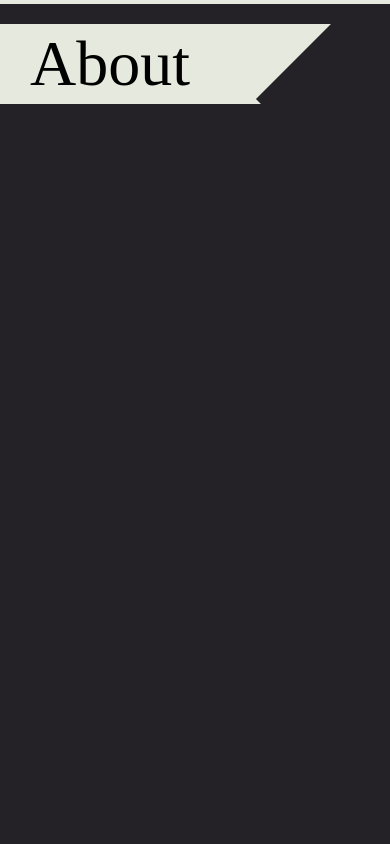
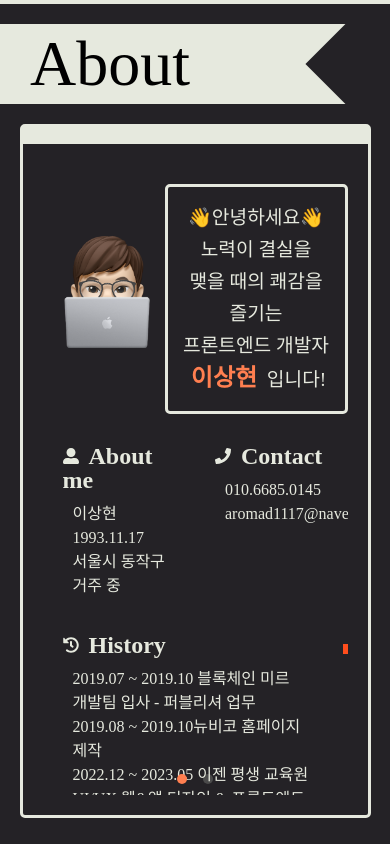
Before and after one commit to aromad17/portfolio_sh, a React (Create React App) app: page / in a window 390 px wide. Shown: the part 840-1684 px from the top of the page. Built offline with nearby package versions, Linux system fonts and the light colour scheme; a web font is replaced by a local one.

Commit message:
about 반응형 중

```diff
--- a/src/components/About.js
+++ b/src/components/About.js
@@ -3,10 +3,27 @@ import 'styles/about.css'
 import { FaUserAlt, FaPhone, FaHistory } from "react-icons/fa";
 import { Swiper, SwiperSlide } from 'swiper/react';
 import 'swiper/css';
-import 'styles/stripe.scss';
+import 'swiper/css/pagination';
+import { Navigation, Pagination } from 'swiper';
+
+function About() {
 
 
-function About() {
+
+  function moveFirstLiToEnd() {
+    const skills = document.querySelectorAll(".about_skills_bottom>ul");
+    const skill = document.querySelectorAll(".about_skills_bottom>ul>li");
+
+    if (skills.length > 0 && skill.length > 0) {
+      for (let i = 0; i < 9; i++) {
+        const firstLi = skill[i].cloneNode(true); // i번째 요소를 복제
+
+        const firstUl = skills[0];
+        firstUl.appendChild(firstLi); // 복제된 요소를 맨 뒤에 추가
+      }
+    }
+  }
+
 
   useEffect(() => {
     const about = document.querySelector('.about');
@@ -15,17 +32,18 @@ function About() {
     about.style.transition = 'all 0.5s'; // 0.5초 동안 변화
     aboutMove.style.transition = 'all 0.5s linear 0s, opacity 1s linear 0s';
 
+
+
     window.addEventListener('scroll', () => {
       let scrollPosition = window.scrollY || window.pageYOffset;
       const computedStyle = window.getComputedStyle(aboutMove);
       const aboutWid = aboutMove.offsetWidth;
       about.style.height = (aboutWid - 2000) + 'px';
+      let windowH = window.innerHeight;
+      let leftPercentage = -((scrollPosition - windowH) / 10) + '%';
 
-      if (window.innerWidth >= 768) {
+      if (window.innerWidth > 846) {
         if (scrollPosition > 900) {
-          let windowH = window.innerHeight;
-          let leftPercentage = -((scrollPosition - windowH) / 10) + '%';
-
           if (scrollPosition <= windowH) {
             about.style.position = 'relative';
             about.style.top = '0';
@@ -33,7 +51,6 @@ function About() {
             aboutMove.style.top = '250px';
             aboutMove.style.transform = 'translateX(' + leftPercentage + ')';
             aboutMove.style.opacity = '1';
-
           } else if (scrollPosition > windowH) {
             about.style.position = 'sticky';
             about.style.top = '0';
@@ -43,21 +60,42 @@ function About() {
             aboutMove.style.top = '250px';
             aboutMove.style.transform = 'translateX(' + leftPercentage + ')';
             aboutMove.style.opacity = '1';
-
             if (Number(leftPercentage.replace('%', '')) < -60) {
               about.style.position = 'relative';
               about.style.top = "0";
               aboutMove.style.transform = 'translateX(-60%)';
               aboutMove.style.opacity = '1';
-              // if (Number(leftPercentage.replace('%', '')) < -180) {
-              //   aboutMove.style.position = 'absolute';
-              //   aboutMove.style.top = '250px';
-              // }
             }
           }
-        } else {
-          // 스크롤이 900보다 작을 때 처리
         }
+      } else if (window.innerWidth <= 845) {
+
+        // setInterval(moveFirstLiToEnd, 3500);
+        // (function ulLeft() {
+        //   const skills = document.querySelectorAll(".about_skills_bottom>ul");
+        //   let leftValue = 50;
+        //   setInterval(() => {
+        //     leftValue -= 50;
+        //     skills.forEach((ul) => {
+        //       ul.style.left = `${leftValue}px`;
+        //     });
+        //   }, 1000)
+        // })();
+
+
+
+        if (scrollPosition >= 400) {
+          console.log(123123123123)
+          about.style.position = 'relative';
+          about.style.top = '0';
+          sectionT.style.position = 'absolute';
+          sectionT.style.top = 20 + 'px';
+          aboutMove.style.position = 'abosolute';
+          aboutMove.style.top = '120px';
+          aboutMove.style.transform = 'translateX(0)';
+          aboutMove.style.opacity = '1';
+        }
+
       }
     });
   }, []);
@@ -100,7 +138,7 @@ function About() {
                 <dt><FaHistory />History</dt>
                 <dd>2019.07 ~ 2019.10 블록체인 미르 개발팀 입사 - 퍼블리셔 업무</dd>
                 <dd>2019.08 ~ 2019.10 뉴비코 홈페이지 제작</dd>
-                <dd>2022.12 ~ 2023.05 이젠 평생 교육원 UI/UX 웹&앱 디자인 & 프론트엔드 강의 수료</dd>
+                <dd>2022.12 ~ 2023.05 이젠 아카데미 평생 교육원 UI/UX 웹&앱 디자인 & 프론트엔드 강의 수료</dd>
               </dl>
             </div>
           </div>
@@ -116,9 +154,9 @@ function About() {
                 <div className='about_skills_pic'>
 
                   <img src={process.env.PUBLIC_URL + '/images/me.png'} alt="me" />
-                  <p>안녕하세요,<br />
-                    노력이 결실을 맺을 때의 쾌감을 즐기는
-                    UI 개발자 <strong>이상현</strong> 입니다!
+                  <p>&#128075;안녕하세요&#128075; <br />
+                    노력이 결실을 맺을 때의 쾌감을 즐기는<br />
+                    프론트엔드 개발자 <strong>이상현</strong> 입니다!
                   </p>
                 </div>
 
@@ -127,19 +165,20 @@ function About() {
 
               <div className='about_skills_top_right'>
                 <Swiper
+                  modules={[Navigation, Pagination]}
                   slidesPerView={1}
+                  pagination={{ clickable: true }}
                 >
+
                   <SwiperSlide>
-                    <ul>
-                      <li>html5/css3.0한국형 웹접근성 지침(KWCAG 2.1)을 준수한 기본 마크업과 레이아웃 구성</li>
-                      <li>반응형MEDIA Query를 이용한 반응형 웹페이지 하드코딩 제작 가능</li>
-                      <li>JAVA SCRIPTJAVA SCRIPT 기분문법(core) 하드코딩 가능
-                        (2Depth animation을 활용한 네비게이션 하드코딩 제작가능)
-                        (BUTTON형, DOT형 반응형 슬라이드 하드코딩 제작)</li>
-                      <li>Firebase 연동 백엔드 기능 구현 가능</li>
-                    </ul>
-                  </SwiperSlide>
-                  <SwiperSlide>
+                    <div className='about_skills_pic'>
+
+                      <img src={process.env.PUBLIC_URL + '/images/me.png'} alt="me" />
+                      <p>&#128075;안녕하세요&#128075; <br />
+                        노력이 결실을 맺을 때의 쾌감을 즐기는<br />
+                        프론트엔드 개발자 <strong>이상현</strong> 입니다!
+                      </p>
+                    </div>
                     <div className='about_me_top'>
                       <div className='about_me_left about_me_text'>
                         <dl>
@@ -166,13 +205,106 @@ function About() {
                       </dl>
                     </div>
                   </SwiperSlide>
+                  <SwiperSlide>
+                    <ul>
+                      <li>html5/css3.0한국형 웹접근성 지침(KWCAG 2.1)을 준수한 기본 마크업과 레이아웃 구성</li>
+                      <li>반응형MEDIA Query를 이용한 반응형 웹페이지 하드코딩 제작 가능</li>
+                      <li>JAVASCRIPT 기분문법(core) 하드코딩 가능
+                        (2Depth animation을 활용한 네비게이션 하드코딩 제작가능)
+                        (BUTTON형, DOT형 반응형 슬라이드 하드코딩 제작)</li>
+                      <li>Firebase 연동 백엔드 기능 구현 가능</li>
+                    </ul>
+                    <ul className='about_skills_icon'>
+                      <li className='skill_html'>
+                        <img src={process.env.PUBLIC_URL + '/images/html5.png'} alt='html5' />
+                        <span className='skill_status'>
+                          html5
+                        </span>
+                        <span className='skill_percentage'>
+                          70%
+                        </span>
+                      </li>
+                      <li className='skill_css'>
+                        <img src={process.env.PUBLIC_URL + '/images/css3.png'} alt='css3' />
+                        <span className='skill_status'>
+                          html5
+                        </span>
+                        <span className='skill_percentage'>
+                          70%
+                        </span>
+                      </li>
+                      <li className='skill_js'>
+                        <img src={process.env.PUBLIC_URL + '/images/javascript.png'} alt='javascript' />
+                        <span className='skill_status'>
+                          html5
+                        </span>
+                        <span className='skill_percentage'>
+                          70%
+                        </span>
+                      </li>
+                      <li className='skill_react'>
+                        <img src={process.env.PUBLIC_URL + '/images/react.png'} alt='react' />
+                        <span className='skill_status'>
+                          html5
+                        </span>
+                        <span className='skill_percentage'>
+                          70%
+                        </span>
+                      </li>
+                      <li className='skill_ts'>
+                        <img src={process.env.PUBLIC_URL + '/images/typescript.png'} alt='typescript' />
+                        <span className='skill_status'>
+                          html5
+                        </span>
+                        <span className='skill_percentage'>
+                          70%
+                        </span>
+                      </li>
+                      <li className='skill_sass'>
+                        <img src={process.env.PUBLIC_URL + '/images/sass.png'} alt='sass' />
+                        <span className='skill_status'>
+                          html5
+                        </span>
+                        <span className='skill_percentage'>
+                          70%
+                        </span>
+                      </li>
+                      <li className='skill_figma'>
+                        <img src={process.env.PUBLIC_URL + '/images/figma.png'} alt='figma' />
+                        <span className='skill_status'>
+                          html5
+                        </span>
+                        <span className='skill_percentage'>
+                          70%
+                        </span>
+                      </li>
+                      <li className='skill_photoshop'>
+                        <img src={process.env.PUBLIC_URL + '/images/photoshop.png'} alt='photoshop' />
+                        <span className='skill_status'>
+                          html5
+                        </span>
+                        <span className='skill_percentage'>
+                          70%
+                        </span>
+                      </li>
+                      <li className='skill_illustrator'>
+                        <img src={process.env.PUBLIC_URL + '/images/illustrator.png'} alt='illustrator' />
+                        <span className='skill_status'>
+                          html5
+                        </span>
+                        <span className='skill_percentage'>
+                          70%
+                        </span>
+                      </li>
+                    </ul>
+                  </SwiperSlide>
                 </Swiper>
 
               </div>
             </div>
             <div className='about_skills_bottom'>
               <ul>
-                <li>
+                <li className='skill_html'>
                   <img src={process.env.PUBLIC_URL + '/images/html5.png'} alt='html5' />
                   <span className='skill_status'>
                     html5
@@ -181,7 +313,7 @@ function About() {
                     70%
                   </span>
                 </li>
-                <li>
+                <li className='skill_css'>
                   <img src={process.env.PUBLIC_URL + '/images/css3.png'} alt='css3' />
                   <span className='skill_status'>
                     html5
@@ -190,7 +322,7 @@ function About() {
                     70%
                   </span>
                 </li>
-                <li>
+                <li className='skill_js'>
                   <img src={process.env.PUBLIC_URL + '/images/javascript.png'} alt='javascript' />
                   <span className='skill_status'>
                     html5
@@ -199,7 +331,7 @@ function About() {
                     70%
                   </span>
                 </li>
-                <li>
+                <li className='skill_react'>
                   <img src={process.env.PUBLIC_URL + '/images/react.png'} alt='react' />
                   <span className='skill_status'>
                     html5
@@ -208,7 +340,7 @@ function About() {
                     70%
                   </span>
                 </li>
-                <li>
+                <li className='skill_ts'>
                   <img src={process.env.PUBLIC_URL + '/images/typescript.png'} alt='typescript' />
                   <span className='skill_status'>
                     html5
@@ -217,7 +349,7 @@ function About() {
                     70%
                   </span>
                 </li>
-                <li>
+                <li className='skill_sass'>
                   <img src={process.env.PUBLIC_URL + '/images/sass.png'} alt='sass' />
                   <span className='skill_status'>
                     html5
@@ -226,7 +358,16 @@ function About() {
                     70%
                   </span>
                 </li>
-                <li>
+                <li className='skill_figma'>
+                  <img src={process.env.PUBLIC_URL + '/images/figma.png'} alt='figma' />
+                  <span className='skill_status'>
+                    html5
+                  </span>
+                  <span className='skill_percentage'>
+                    70%
+                  </span>
+                </li>
+                <li className='skill_photoshop'>
                   <img src={process.env.PUBLIC_URL + '/images/photoshop.png'} alt='photoshop' />
                   <span className='skill_status'>
                     html5
@@ -235,17 +376,8 @@ function About() {
                     70%
                   </span>
                 </li>
-                <li>
+                <li className='skill_illustrator'>
                   <img src={process.env.PUBLIC_URL + '/images/illustrator.png'} alt='illustrator' />
-                  <span className='skill_status'>
-                    html5
-                  </span>
-                  <span className='skill_percentage'>
-                    70%
-                  </span>
-                </li>
-                <li>
-                  <img src={process.env.PUBLIC_URL + '/images/figma.png'} alt='figma' />
                   <span className='skill_status'>
                     html5
                   </span>
--- a/src/index.js
+++ b/src/index.js
@@ -5,7 +5,5 @@ import App from './App';
 
 const root = ReactDOM.createRoot(document.getElementById('root'));
 root.render(
-  <React.StrictMode>
-    <App />
-  </React.StrictMode>
+  <App />
 );
--- a/src/styles/about.css
+++ b/src/styles/about.css
@@ -105,11 +105,11 @@
 
 .about_skills_top_left>.about_skills_pic {
   position: absolute;
-  top: 30%;
+  top: 50%;
   left: 50%;
   transform: translate(-50%, -50%);
   width: 60%;
-  height: 40%;
+  height: 100%;
 }
 
 .about_skills_pic>img {
@@ -148,8 +148,12 @@
 
 }
 
-.swiper-slide:nth-of-type(2) {
-  display: none !important;
+.swiper-slide:nth-of-type(1) {
+  display: none;
+}
+
+.swiper-slide:nth-of-type(2)>.about_skills_icon {
+  display: none;
 }
 
 .swiper-slide ul {
@@ -196,7 +200,8 @@
 
 
 
-.about_skills_bottom>ul>li>.skill_status {
+.about_skills_bottom>ul>li>.skill_status,
+.about_skills_icon>li>.skill_status {
   position: relative;
   width: 100%;
   height: 20px;
@@ -207,7 +212,8 @@
 }
 
 
-.about_skills_bottom>ul>li>.skill_status:before {
+.about_skills_bottom>ul>li>.skill_status:before,
+.about_skills_icon>li>.skill_status:before {
   content: "";
   display: block;
   position: absolute;
@@ -216,86 +222,96 @@
   height: 20px;
 }
 
-.about_skills_bottom>ul>li>.skill_percentage {
+.about_skills_bottom>ul>li>.skill_percentage,
+.about_skills_icon>li>.skill_percentage {
   margin-top: 10px;
-  color: green
 }
 
-.about_skills_bottom>ul>li:nth-child(1)>.skill_status:before {
+.skill_html>.skill_status:before {
   background: #FF4E1D;
 }
 
-.about_skills_bottom>ul>li:nth-child(2)>.skill_status:before {
+.skill_css>.skill_status:before {
   background: #0277BD;
 }
 
-.about_skills_bottom>ul>li:nth-child(3)>.skill_status:before {
+.skill_js>.skill_status:before {
   background: #FFCA28;
 }
 
-.about_skills_bottom>ul>li:nth-child(4)>.skill_status:before {
+.skill_react>.skill_status:before {
   background: #00CCFF;
 }
 
-.about_skills_bottom>ul>li:nth-child(5)>.skill_status:before {
+.skill_ts>.skill_status:before {
   background: #017ACB;
 }
 
-.about_skills_bottom>ul>li:nth-child(6)>.skill_status:before {
+.skill_sass>.skill_status:before {
   background: #CD6799;
 }
 
-.about_skills_bottom>ul>li:nth-child(7)>.skill_status:before {
+.skill_figma>.skill_status:before {
+  background: #0ACF83;
+}
+
+.skill_photoshop>.skill_status:before {
   background: #31C5F0;
 }
 
-.about_skills_bottom>ul>li:nth-child(8)>.skill_status:before {
+.skill_illustrator>.skill_status:before {
   background: #FF7F18;
 }
 
-.about_skills_bottom>ul>li:nth-child(9)>.skill_status:before {
-  background: #0ACF83;
-}
-
-.about_skills_bottom>ul>li:nth-child(1)>.skill_percentage {
+.skill_html>.skill_percentage {
   color: #FF4E1D;
 }
 
-.about_skills_bottom>ul>li:nth-child(2)>.skill_percentage {
+.skill_css>.skill_percentage {
   color: #0277BD;
 }
 
-.about_skills_bottom>ul>li:nth-child(3)>.skill_percentage {
+.skill_js>.skill_percentage {
   color: #FFCA28;
 }
 
-.about_skills_bottom>ul>li:nth-child(4)>.skill_percentage {
+.skill_react>.skill_percentage {
   color: #00CCFF;
 }
 
-.about_skills_bottom>ul>li:nth-child(5)>.skill_percentage {
+.skill_ts>.skill_percentage {
   color: #017ACB;
 }
 
-.about_skills_bottom>ul>li:nth-child(6)>.skill_percentage {
+.skill_sass>.skill_percentage {
   color: #CD6799;
 }
 
-.about_skills_bottom>ul>li:nth-child(7)>.skill_percentage {
+.skill_figma>.skill_percentage {
+  color: #0ACF83;
+}
+
+.skill_photoshop>.skill_percentage {
   color: #31C5F0;
 }
 
-.about_skills_bottom>ul>li:nth-child(8)>.skill_percentage {
+.skill_illustrator>.skill_percentage {
   color: #FF7F18;
 }
 
-.about_skills_bottom>ul>li:nth-child(9)>.skill_percentage {
-  color: #0ACF83;
-}
+
 
 @media screen and (max-width:845px) {
   .about {
     width: 100%;
+  }
+
+  .about_skills {
+    justify-content: center;
+  }
+
+  .about .contents {
+    height: calc(100vh - 150px);
   }
 
   .about_skills_wrap {
@@ -307,36 +323,57 @@
   }
 
   .about_skills_top {
+    height: 100%;
     flex-direction: column;
   }
 
   .about_skills_top_left {
-    width: 100%;
-    height: 45%;
+    display: none;
   }
 
   .about_skills_top_right {
     display: flex;
-    justify-content: end;
-    width: 70%;
-    height: 55%;
+    width: 90%;
+    height: 100%;
     margin: 0 auto;
+    padding: 20px;
+    border-top: 20px solid #E6E9DE;
+    border-right: 3px solid #E6E9DE;
+    border-bottom: 3px solid #E6E9DE;
+    border-left: 3px solid #E6E9DE;
+    box-sizing: border-box;
+    border-radius: 5px;
+  }
+
+  .about_skills_pic {
+    display: flex;
+    align-items: center;
+    margin-bottom: 30px;
   }
 
   .about_skills_pic>img {
     display: block;
-    width: 50%;
+    width: 40%;
     margin: 0 auto;
   }
 
   .about_skills_pic>p {
     margin: 0 auto;
-    font-size: 1rem;
+    font-size: 1.2rem;
     margin-top: 20px;
     color: #E6E9DE;
-    line-height: 1.5rem;
+    line-height: 2rem;
     text-align: center;
     word-break: keep-all;
+    box-sizing: border-box;
+    border: 3px solid #E6E9DE;
+    border-radius: 5px;
+    padding: 20px;
+  }
+
+  .about_skills_pic>p>strong {
+    font-size: 1.5rem;
+    font-weight: 900;
   }
 
   .swiper {
@@ -346,7 +383,22 @@
   .swiper-slide:nth-of-type(2) {
     display: flex !important;
     flex-direction: column;
-    justify-content: center;
+    justify-content: space-around;
+  }
+
+  .swiper-slide {
+    flex-direction: column;
+  }
+
+  .swiper-pagination-bullet {
+    width: 10px !important;
+    height: 10px !important;
+    margin: 0 8px !important;
+    background: #E6E9DE !important;
+  }
+
+  .swiper-pagination-bullet-active {
+    background: #ff7f50 !important;
   }
 
   .about_me_top,
@@ -354,17 +406,13 @@
     height: auto;
   }
 
-  .swiper-slide>ul {
-    padding: 0 30px;
-  }
-
   .swiper-slide>ul>li {
-    font-size: 1rem;
+    font-size: 1.2rem;
     margin-bottom: 10px;
   }
 
   .about_me_top {
-    margin-bottom: 10px;
+    margin-bottom: 35px;
   }
 
   .about_me_text {
@@ -377,46 +425,93 @@
 
   .about_me_text>dl>dt {
     font-size: 1.5rem;
-    margin-bottom: 5px;
+    font-weight: 900;
+    margin-bottom: 10px;
   }
 
   .about_me_text>dl>dt>svg {
     width: 16px;
     height: 16px;
-    margin-right: 5px;
+    margin-right: 10px;
   }
 
   .about_me_text>dl>dd {
-    font-size: 0.8rem;
-    line-height: 1.2rem;
+    font-size: 1rem;
+    line-height: 1.5rem;
     word-break: keep-all;
   }
 
+
   .about_skills_bottom {
-    padding: 0 20px;
-    box-sizing: border-box;
+    display: none;
   }
 
-  .about_skills_bottom>ul {
-    overflow: hidden;
-    justify-content: space-between;
+  .swiper-slide:nth-of-type(2)>.about_skills_icon {
+    display: flex;
+    position: relative;
+    flex-direction: row;
+    flex-wrap: wrap;
+    justify-content: center;
+    align-items: center;
+    height: auto;
+    padding: 0;
+    transition: left 1s linear 0s;
   }
 
-  .about_skills_bottom>ul>li {
-    height: 100%;
-    margin-right: 5px;
-    justify-content: end;
-    padding-bottom: 30px;
+  ul.about_skills_icon>li {
+    display: flex;
+    flex-direction: column;
+    align-items: center;
+    width: calc(20% - 20px);
+    height: auto;
+    margin-right: 20px;
+    padding-bottom: 15px;
     box-sizing: border-box;
+    list-style: none;
+
   }
 
-  .about_skills_bottom>ul>li>img {
+  ul.about_skills_icon>li:nth-child(5) {
+    margin-right: 0;
+  }
+
+  ul.about_skills_icon>li>img {
     width: 50%;
     height: auto;
   }
 
-  .about_skills_bottom>ul>li>.skill_status {
+  ul.about_skills_icon>li>.skill_status {
     width: 70px;
+    height: 10px;
   }
 
+
+
 }
+
+@media screen and (max-width:600px) {
+
+  .about_skills_top {
+    justify-content: space-between;
+  }
+
+  .about_skills_top_left {
+    margin-bottom: 0;
+  }
+
+  .about_skills_top_left {
+    height: 50%;
+  }
+
+  .about_skills_top_right {
+    width: 90%;
+    margin-bottom: 30px;
+  }
+
+  .about_skills_pic>p {
+    padding: 15px;
+  }
+
+
+
+}
--- a/src/styles/common.css
+++ b/src/styles/common.css
@@ -66,6 +66,12 @@
     font-size: 4rem;
   }
 
+  .section_title:before {
+    width: 80px;
+    height: 80px;
+    right: -40px;
+  }
+
   .section_title>ul {
     display: none;
   }
```
Also changed, not shown: src/styles/content.scss (+12 -0 lines), public/images/me.png.
